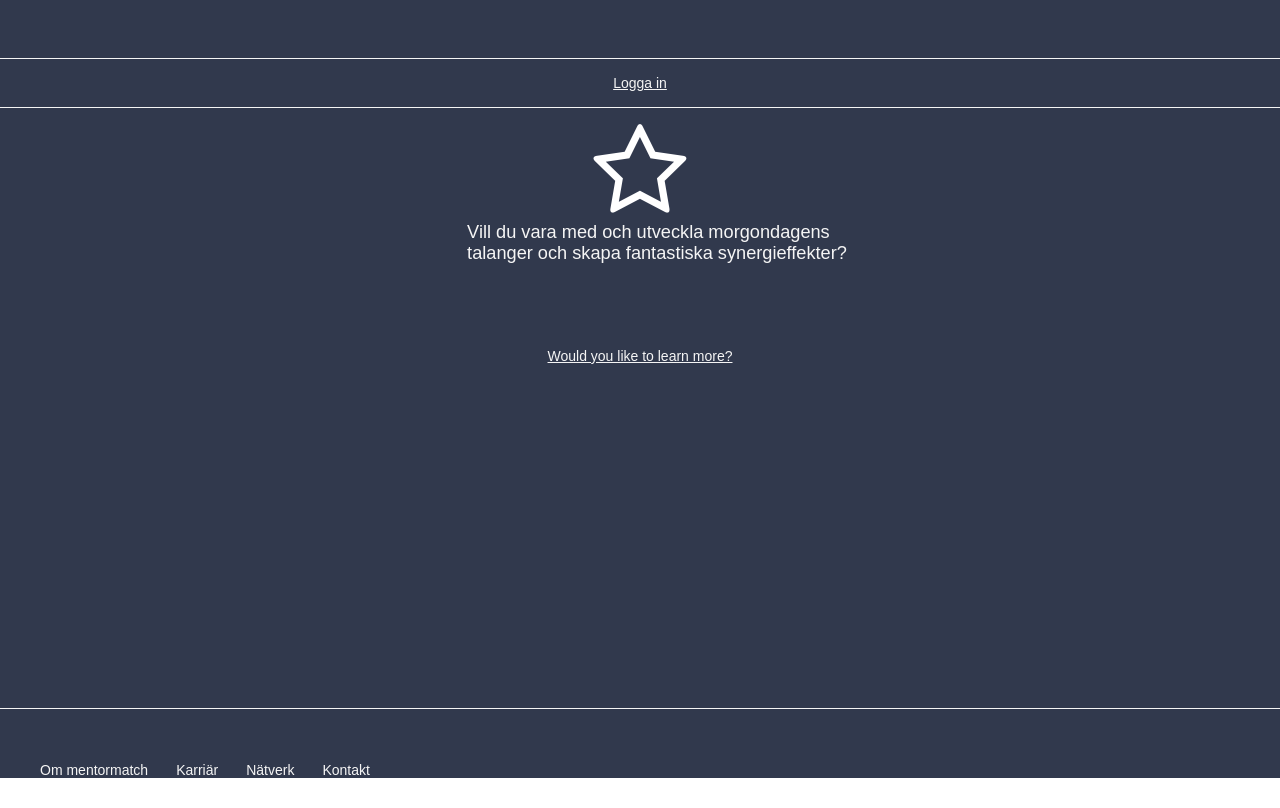
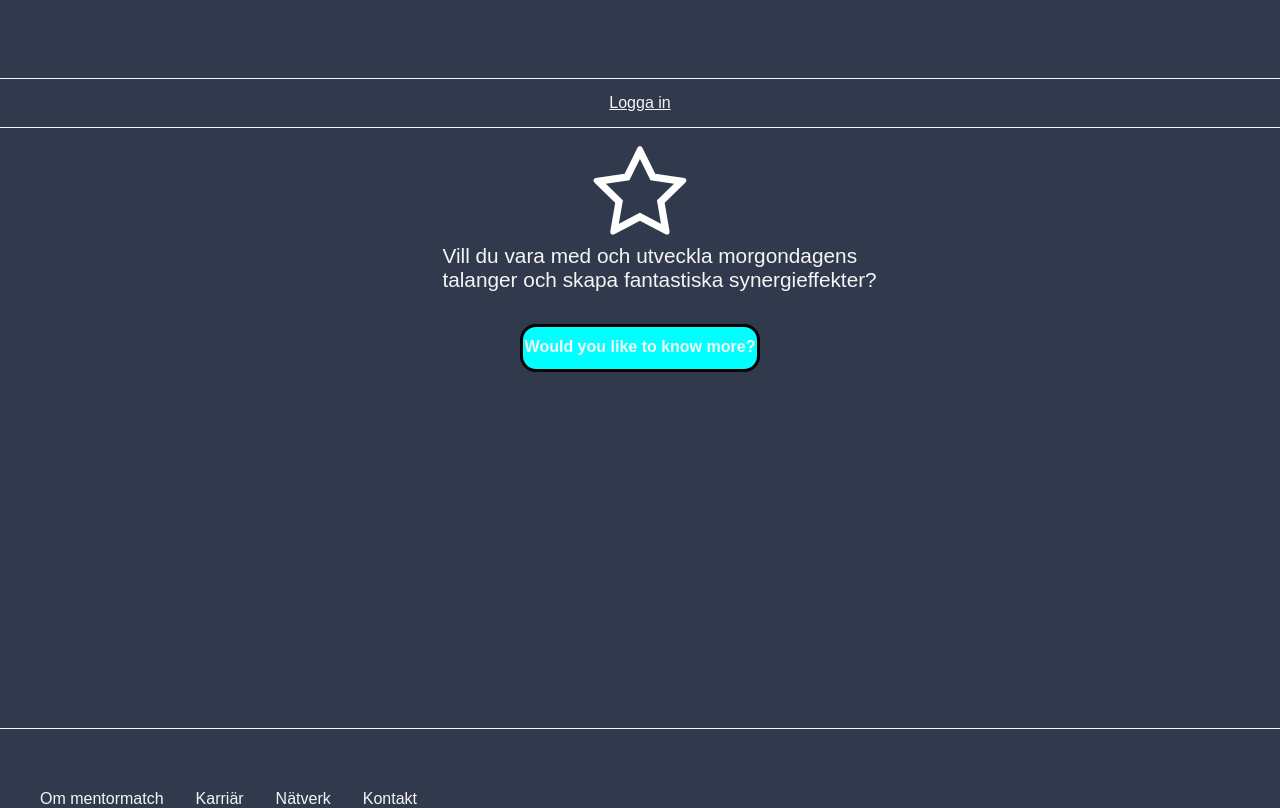
Before and after one commit to MickeMarten/MentorMatch, a website: page index.html in a window 1280 px wide. Shown: the part 82-890 px from the top of the page. Before the commit the page ends 860 px from the top, so only its background shows below. Drawn offline with Linux system fonts and the light colour scheme; no server answers.

Commit message:
Trying to fix sass

```diff
--- a/Sass/main.scss
+++ b/Sass/main.scss
@@ -3,7 +3,7 @@ $base-color:#31394d;
 *{
     box-sizing: border-box;
     margin: 0;
-    font-size: 14px;
+    font-size: 100%;
     font-family: Arial, Helvetica, sans-serif;
     color: whitesmoke;
 }
@@ -30,9 +30,7 @@ header {
         display: none;
         width: 60px;
         height: 80px;
-        // position: relative;
-        // top: 5em;
-        // left: 1em;
+
     }
 }
 
@@ -63,11 +61,26 @@ main {
             padding-left: 3em;
             font-size: 1.3em;
         }
+        .firstSection__LinkDiv {
+            border: 0.2em solid black;
+            background-color: aqua;
+            width: 15em;
+            height: 3em;
+            margin-top: 2em;
+            border-radius: 1em;
+            text-align: center;
 
-        a {
-            position: relative;
-            top: 6em;
+            strong {
+                line-height: 2.5em;
+
+
+
+            }
+
+
         }
+
+
     }
 
     .cardContainer {
@@ -75,10 +88,11 @@ main {
         display: flex;
         flex-flow: row;
         overflow-x: scroll;
+        gap: 15px;
 
     }
    .Section__cardContainer {
-    background-color: red;
+    background-color: rgb(128, 51, 111);
     display: flex;
     flex-flow: column;
     align-items: start;
--- a/index.html
+++ b/index.html
@@ -19,12 +19,15 @@
    </header>
   <main>
     <nav>
-        <a href="">Logga in</a>
+        <span><a href="">Logga in</a></span>
     </nav>
     <section>
       <i class="fa fa-star-o" style="font-size:100px;color:white"></i>
       <p>Vill du vara med och utveckla morgondagens talanger och skapa fantastiska synergieffekter?</p>
-      <a href="">Would you like to learn more?</a>
+
+      <div class="firstSection__LinkDiv">
+        <strong>Would you like to know more?</strong>
+      </div>
     </section>
 
     <section class="cardContainer">
--- a/main.js
+++ b/main.js
@@ -6,14 +6,8 @@ class ApiFetch {
         const response = await fetch (url)
         const users = await response.json();
         return users;
-
-
-
     }
-
-
 }
-
 
 
 class Render {
@@ -50,19 +44,16 @@ class Render {
 
             cardContainer.classList.add('Section__cardContainer')
 
+            });
+        }
+    }
 
 
 
-        });
+    Render.renderUsers();
 
 
 
 
-    }
-
-
-}
 
 // // https://mocki.io/v1/d6cdabfa-c890-44c1-88cb-11ec56e3faf7
-
-Render.renderUsers();
```
Also changed, not shown: css/main.css, 1 other file.
